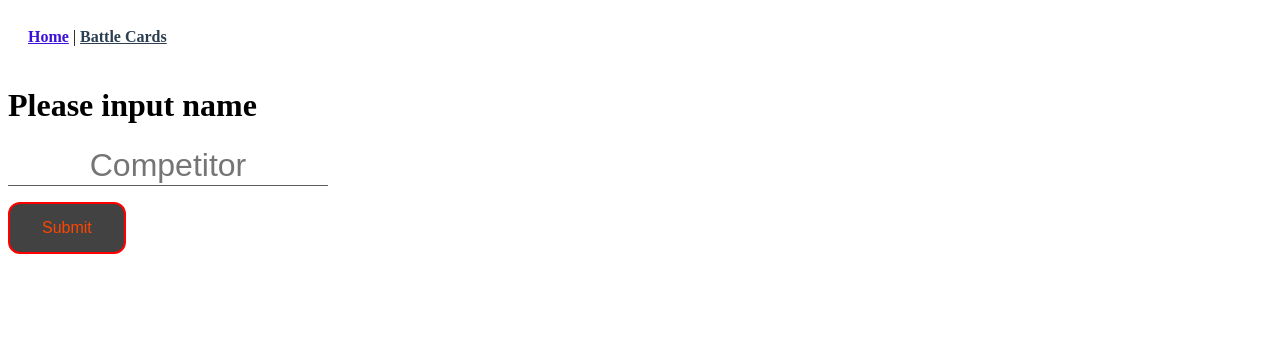
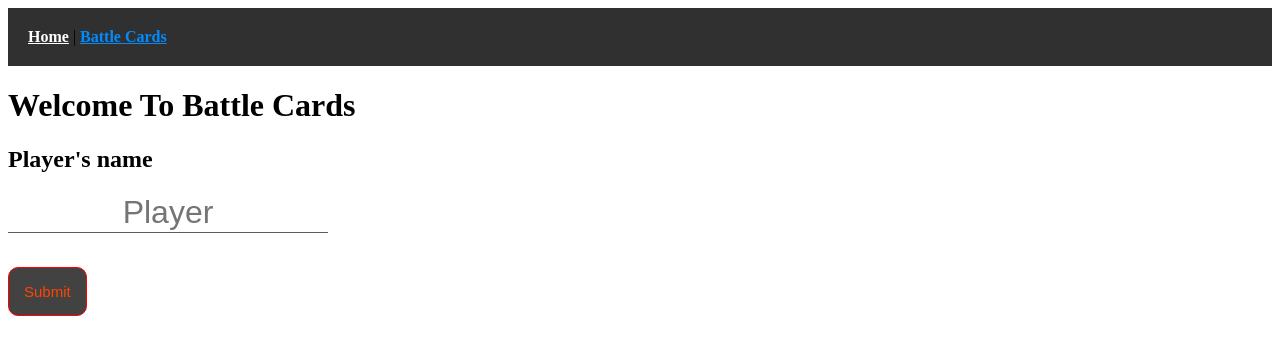
Before and after one commit to Isaiahwhite208/battle-card-game, a Vue app: page /#/ in a window 1280 px wide. Shown: the top 354 px of the page. Built offline with nearby package versions, Linux system fonts and the light colour scheme.

Commit message:
design tests

```diff
--- a/src/App.vue
+++ b/src/App.vue
@@ -11,14 +11,17 @@
 <style>
   #nav {
     padding: 20px;
+    background-color: rgb(48, 48, 48);
   }
 
   #nav a {
     font-weight: bold;
-    color: #2c3e50;
+    background-color: rgb(48, 48, 48);
+    color: rgb(0, 140, 255);
   }
 
   #nav a.router-link-exact-active {
-    color: #3c11da;
+    background-color: rgb(48, 48, 48);
+    color: #ffffff;
   }
 </style>
--- a/src/components/MainGame.vue
+++ b/src/components/MainGame.vue
@@ -1,8 +1,9 @@
 <template>
   <div>
-    <h1>Please input name</h1>
+    <h1>Welcome To Battle Cards</h1>
+    <h2>Player's name</h2>
     <form @submit.prevent="startGame($event)">
-      <input type="text" name="name" autocomplete="off" placeholder="Competitor"><br>
+      <input type="text" name="name" autocomplete="off" placeholder="Player"><br>
       <button class="new-game-button" type="submit">Submit</button>
     </form>
   </div>
@@ -23,15 +24,10 @@
 </script>
 
 <style scoped lang="scss">
-  h3 {
-    margin: 40px 0 0;
-  }
-
-  a {
-    color: #51ff00;
-  }
-
   input[type=text] {
+    display: flex;
+    align-items: center;
+    justify-content: center;
     background: transparent;
     border: none;
     border-bottom: 1px solid #5c5c5c;
@@ -42,19 +38,24 @@
   }
 
   input:focus {
+    display: flex;
+    align-items: center;
+    justify-content: center;
     outline: #5684c0;
   }
 
   .new-game-button {
+    display: flex;
+    align-items: center;
+    justify-content: center;
     margin-top: 1rem;
     background-color: #424242;
-    border-radius: 12px;
-    border: 2px solid red;
+    border-radius: 10px;
+    border: 1px solid red;
     color: orangered;
-    padding: 15px 32px;
+    padding: 15px;
     text-align: center;
-    text-decoration: none;
     display: inline-block;
-    font-size: 16px;
+    font-size: 15px;
   }
 </style>
--- a/src/views/Game.vue
+++ b/src/views/Game.vue
@@ -2,7 +2,7 @@
   <div class="game">
     <div class="opponent">
       <div class="opponentCards card" v-for="(opponentCard, index) in activeGame.players[1].hand" :key="index" @click='opponentCardId = opponentCard.id'>
-        <div v-bind:class="{'card-show': opponentCard.visible}" class="card-hide">
+        <div v-bind:class="{'card-hide': !opponentCard.visible}">
           <div class="card-info">
             <div class="card-stats">
               <p>
@@ -126,9 +126,12 @@
   .card-stats {
     display: flex;
     flex-direction: column;
+    align-items: center;
   }
 
   img {
+    display: flex;
+    justify-content: center;
     max-width: 70%;
     height: auto;
   }
```
